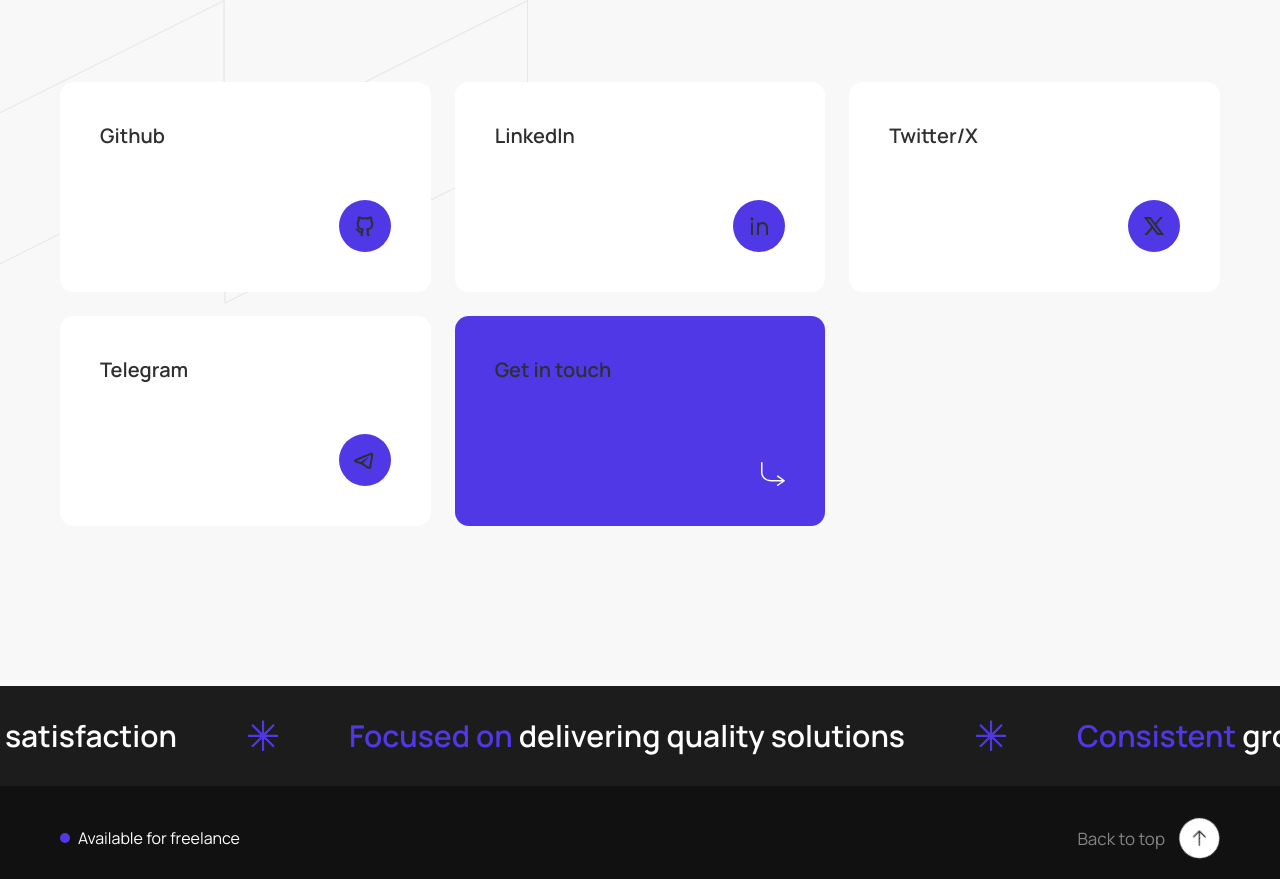
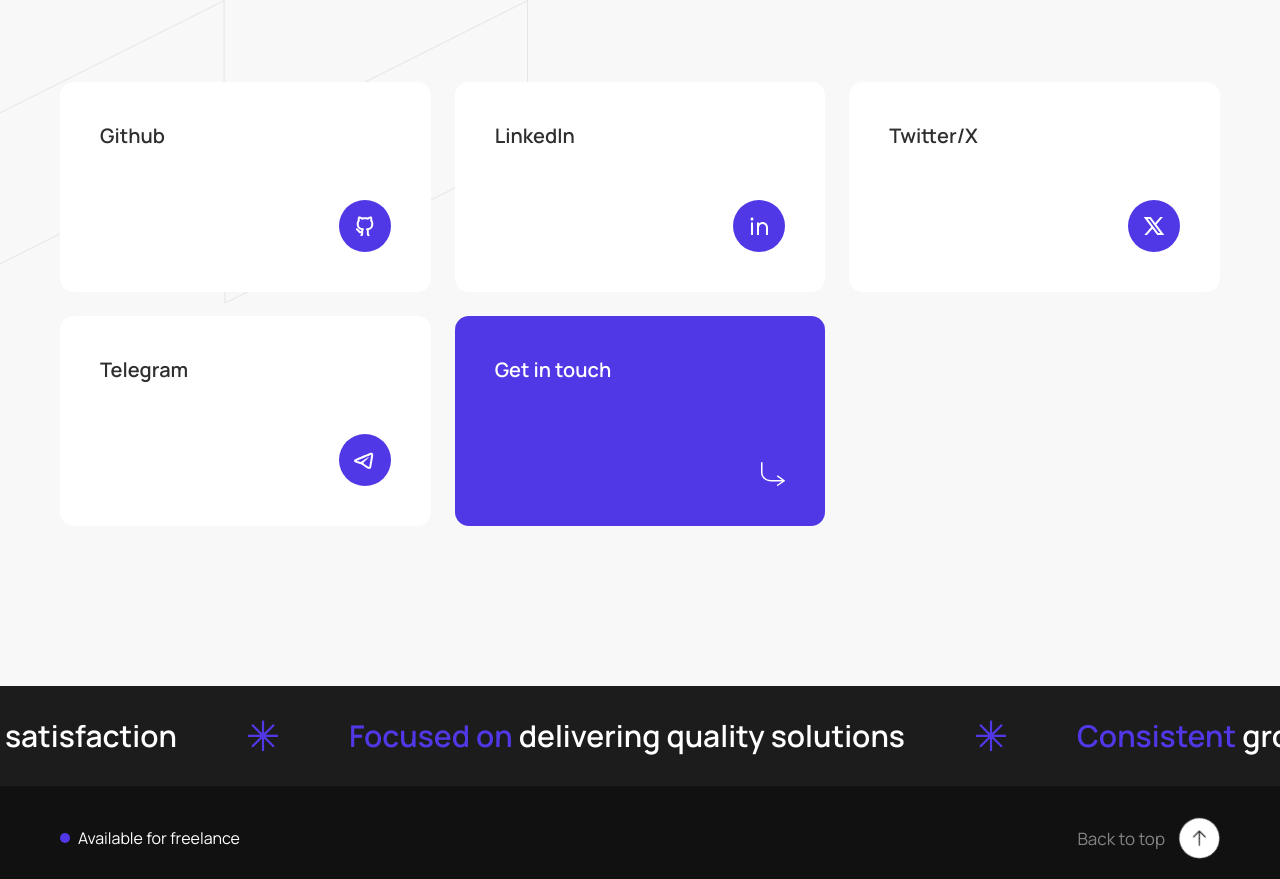
Before and after one commit to Israel-2002/portfolio-v3, a React (Vite) app: page / in a window 1280 px wide. Shown: the part 6239-7118 px from the top of the page. Built offline with nearby package versions, Linux system fonts and the light colour scheme.

Commit message:
changed animation style

```diff
--- a/src/pages/home/Socials.jsx
+++ b/src/pages/home/Socials.jsx
@@ -35,15 +35,17 @@ const Socials = () => {
                 >
                   {!lastItem ? (
                     <a className={className} href={url} target="_blank">
-                      {name}
+                      <span className="transition-transform duration-500 group-hover:translate-x-5">
+                        {name}
+                      </span>
 
-                      <div className="ml-auto grid h-[52px] w-[52px] place-items-center rounded-full bg-primary">
-                        <Icon className="transition-transform duration-[350ms] group-hover:rotate-180" />
+                      <div className="ml-auto grid h-[52px] w-[52px] place-items-center rounded-full bg-primary text-white transition-transform duration-500 group-hover:-translate-x-5 group-hover:-translate-y-5">
+                        <Icon />
                       </div>
                     </a>
                   ) : (
                     <Link className={className} to={url}>
-                      <span className="transition-transform duration-500 group-hover:translate-x-5">
+                      <span className="text-white transition-transform duration-500 group-hover:translate-x-5">
                         {name}
                       </span>
 
```
